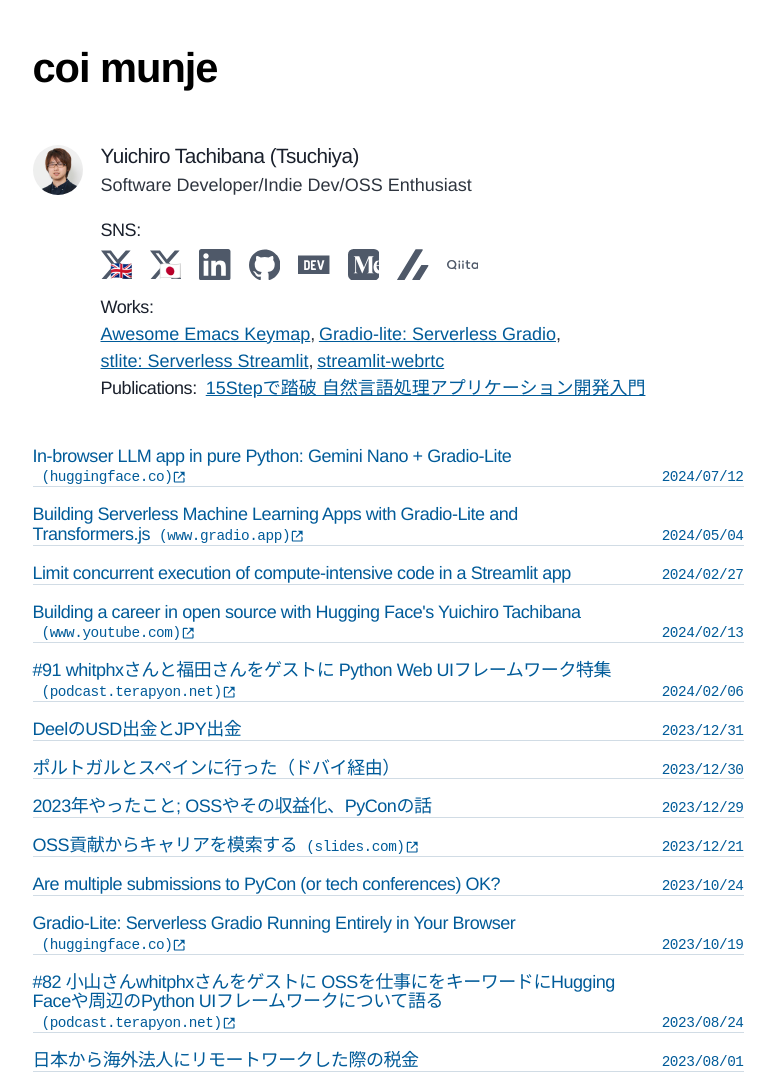
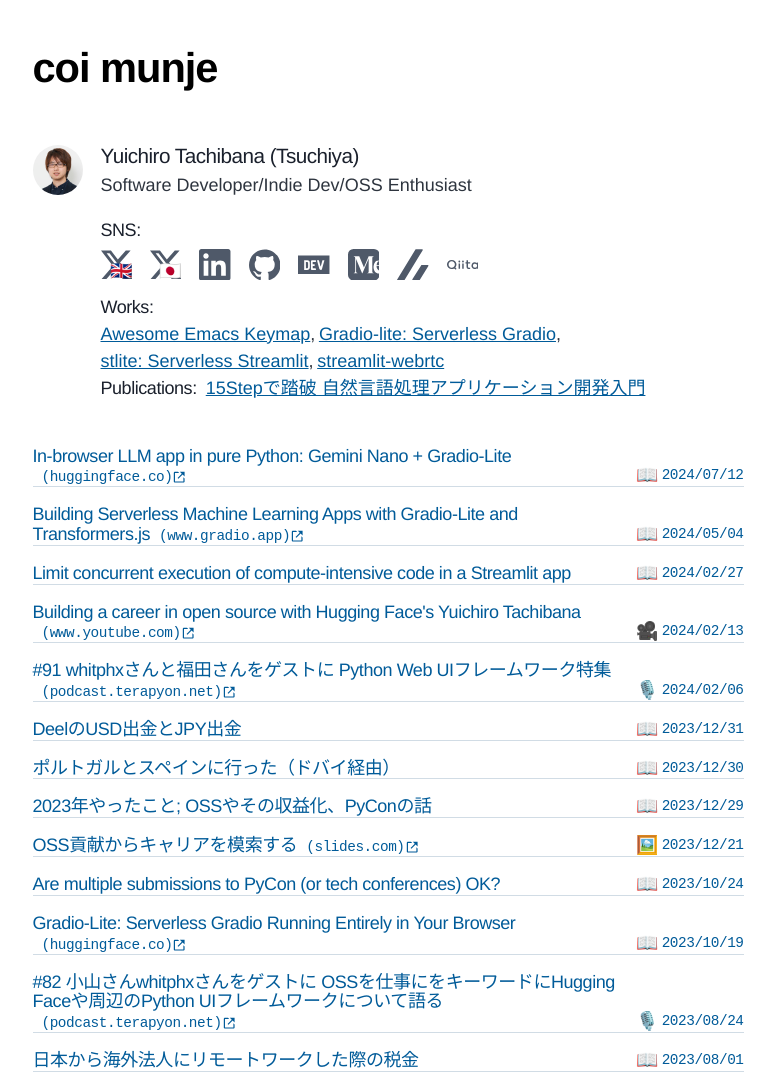
Before and after one commit to whitphx/whitphx.info, a Gatsby site: page / in a window 1280 px wide. Shown: the top 1075 px of the page, without its empty margins (252-1027 px from the left). Built offline with nearby package versions, Linux system fonts and the light colour scheme; Gatsby itself is replaced by a stand-in of ours.

Commit message:
Add emoji icons (#53)

```diff
--- a/src/components/BlogIndex/BlogIndex.module.scss
+++ b/src/components/BlogIndex/BlogIndex.module.scss
@@ -33,23 +33,37 @@
     }
   }
 
+  .headline {
+    flex-grow: 1;
+  }
+
   .externalSiteHost {
     font-size: 0.8rem;
     font-family: monospace;
     margin-left: var(--spacing-2);
     display: inline-flex;
   }
-}
 
-.date {
-  font-size: 0.8rem;
-  font-family: monospace;
-  padding-left: var(--spacing-6);
+  .subData {
+    margin-left: var(--spacing-2);
+    display: flex;
+    align-items: center;
+    justify-content: flex-end;
 
-  @media (max-width: 42rem) {
-    & {
-      text-align: right;
-      padding-top: var(--spacing-1);
+    @media (max-width: 42rem) {
+      & {
+        padding-top: var(--spacing-1);
+      }
+    }
+
+    .emoji {
+      font-size: 1.0rem;
+      margin-right: var(--spacing-1);
+    }
+
+    .date {
+      font-size: 0.8rem;
+      font-family: monospace;
     }
   }
 }
--- a/src/components/BlogIndex/BlogIndex.tsx
+++ b/src/components/BlogIndex/BlogIndex.tsx
@@ -13,16 +13,34 @@
   title: string;
   url: string;
   date: Date;
+  type: string | null;
 }
+
+const CONTENT_TYPE_EMOJI_MAP: Record<string, string> = {
+  article: "📖",
+  video: "🎥",
+  podcast: "🎙️",
+  presentation: "🖼️",
+} as const;
 
 function BlogPostLink(props: { post: BlogPost }) {
   return (
     <Link to={props.post.slug} itemProp="url">
       <h3 className={styles.title}>
-        <span itemProp="headline">{props.post.title}</span>
-        <time className={styles.date}>
+        <span itemProp="headline" className={styles.headline}>
+          {props.post.title}
+        </span>
+        <span className={styles.subData}>
+          <span className={styles.emoji}>
+            {CONTENT_TYPE_EMOJI_MAP["article"]}
+          </span>
+          <time
+            className={styles.date}
+            dateTime={props.post.date.toISOString()}
+          >
             {formatDate(props.post.date, "yyyy/MM/dd")}
           </time>
+        </span>
       </h3>
     </Link>
   );
@@ -30,6 +48,9 @@
 
 function ExternalContentLink(props: { content: ExternalContent }) {
   const url = new URL(props.content.url);
+  const subEmoji =
+    (props.content.type && CONTENT_TYPE_EMOJI_MAP[props.content.type]) ??
+    CONTENT_TYPE_EMOJI_MAP["article"];
 
   return (
     <a
@@ -46,12 +67,15 @@
             ({url.host})<BiLinkExternal />
           </small>
         </span>
+        <span className={styles.subData}>
+          <span className={styles.emoji}>{subEmoji}</span>
           <time
             dateTime={props.content.date.toISOString()}
             className={styles.date}
           >
             {formatDate(props.content.date, "yyyy/MM/dd")}
           </time>
+        </span>
       </h3>
     </a>
   );
--- a/src/gatsby-types.d.ts
+++ b/src/gatsby-types.d.ts
@@ -2945,7 +2945,7 @@
 type BlogIndexQueryVariables = Exact<{ [key: string]: never; }>;
 
 
-type BlogIndexQuery = { readonly site: { readonly siteMetadata: { readonly title: string | null } | null } | null, readonly blogPosts: { readonly nodes: ReadonlyArray<{ readonly excerpt: string | null, readonly fields: { readonly slug: string | null, readonly fileSourceInstanceName: string | null } | null, readonly frontmatter: { readonly date: string | null, readonly title: string | null, readonly description: string | null } | null }> }, readonly externalContents: { readonly edges: ReadonlyArray<{ readonly node: { readonly title: string | null, readonly url: string | null, readonly date: string | null } }> } };
+type BlogIndexQuery = { readonly site: { readonly siteMetadata: { readonly title: string | null } | null } | null, readonly blogPosts: { readonly nodes: ReadonlyArray<{ readonly excerpt: string | null, readonly fields: { readonly slug: string | null, readonly fileSourceInstanceName: string | null } | null, readonly frontmatter: { readonly date: string | null, readonly title: string | null, readonly description: string | null } | null }> }, readonly externalContents: { readonly edges: ReadonlyArray<{ readonly node: { readonly title: string | null, readonly url: string | null, readonly date: string | null, readonly type: string | null } }> } };
 
 type BlogPostQueryVariables = Exact<{
   id: Scalars['String'];
--- a/src/pages/index.tsx
+++ b/src/pages/index.tsx
@@ -50,6 +50,7 @@
       title,
       url,
       date,
+      type: node.type,
     };
   });
 
@@ -105,6 +106,7 @@
           title
           url
           date
+          type
         }
       }
     }
```
Lines whose indentation alone changed are shown as unchanged.
